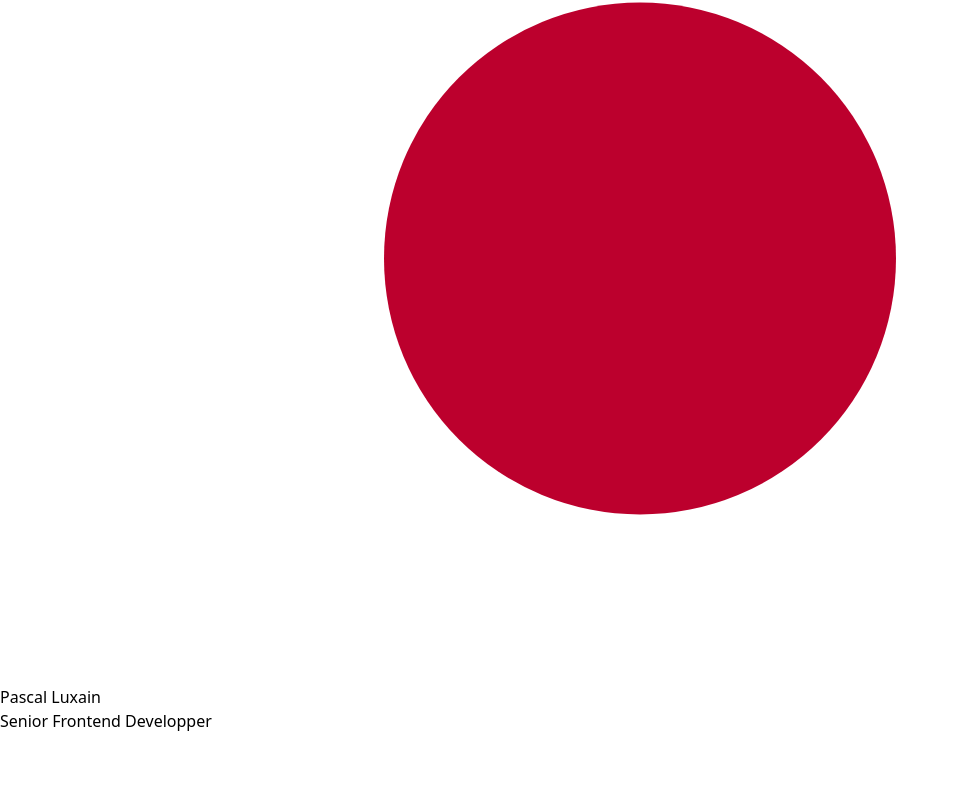
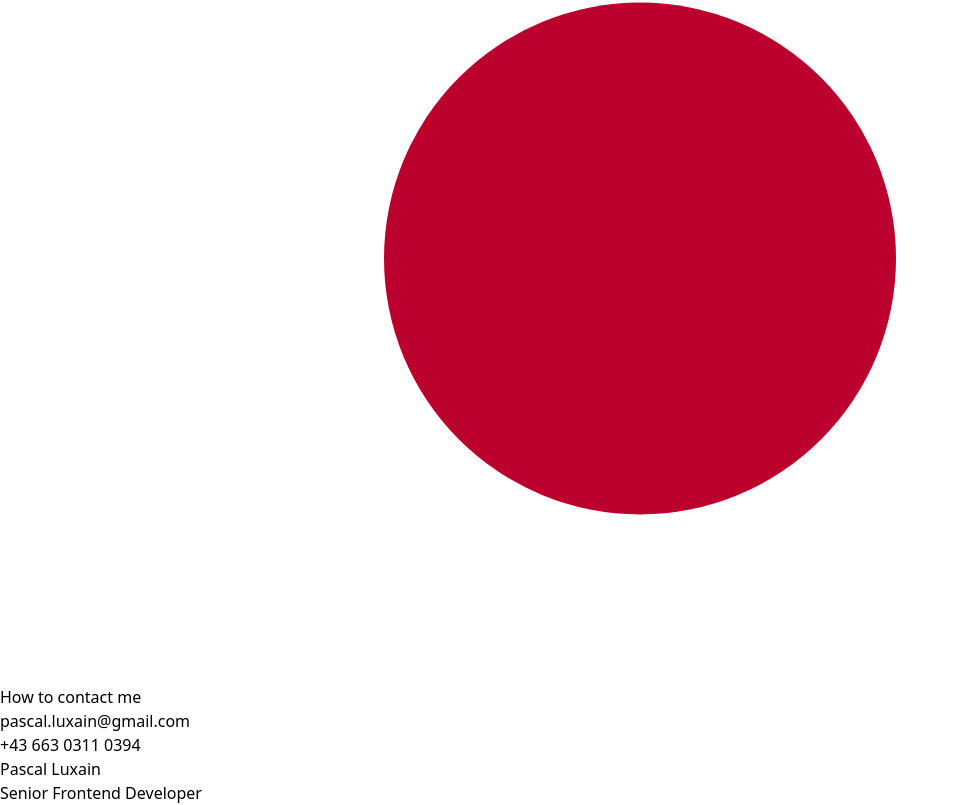
Before and after one commit to pluxain/facett.es, a Vue app: page / in a window 1280 px wide. Shown: the part 3667-4472 px from the top of the page, without its empty margins (0-959 px from the left). Before the commit the page ends 4400 px from the top, so only its background shows below. Built offline with nearby package versions, Linux system fonts and the light colour scheme.

Commit message:
add profile details

```diff
--- a/src/App.vue
+++ b/src/App.vue
@@ -1,12 +1,14 @@
 <script lang="ts" setup>
 import { computed, ref, watchEffect } from "vue";
-import { getSkills } from "@/api";
-import type { LanguageSkill, Skill } from "@/types.d";
+import { getProfile, getSkills } from "@/api";
+import type { LanguageSkill, Nullable, Profile, Skill } from "@/types.d";
 import { isHardSkill, isLanguageSkill, isSoftSkill } from "@/utils/typeguards";
 
+const profile = ref<Nullable<Profile>>(null);
 const skills = ref<Skill[]>([]);
 
 watchEffect(async () => {
+  profile.value = await getProfile("c57eb357-3bac-4375-ba09-8a2490bf7dd3");
   skills.value = await getSkills();
 });
 
@@ -36,7 +38,7 @@ const languageSkills = computed<LanguageSkill[]>(() =>
       </div>
       <div>
         <h3 class="mb-2 text-l font-bold uppercase">Languages</h3>
-        <ul class="flex gap-4">
+        <ul class="flex gap-4 text-sm">
           <li v-for="skill in languageSkills" :key="skill.id">
             <img
               :src="`/images/flags/svg/${skill.flag}.svg`"
@@ -45,15 +47,28 @@ const languageSkills = computed<LanguageSkill[]>(() =>
           </li>
         </ul>
       </div>
+      <div v-if="profile">
+        <h3 class="mb-2 text-l font-bold uppercase">How to contact me</h3>
+        <ul class="flex flex-col text-sm">
+          <li>
+            <a :href="`mailto:${profile.email}`">{{ profile.email }}</a>
+          </li>
+          <li>
+            {{ profile.phoneNumber }}
+          </li>
+        </ul>
+      </div>
     </aside>
-    <section class="col-span-2">
+    <section class="col-span-2 border-l">
       <header>
-        <h1 class="text-2xl font-bold text-center text-blue-300">
-          Pascal Luxain
-        </h1>
-        <h2 class="text-l font-bold text-center uppercase underline">
-          Senior Frontend Developper
-        </h2>
+        <div v-if="profile">
+          <h1 class="text-2xl font-bold text-center text-blue-300">
+            {{ profile.firstname }} {{ profile.lastname }}
+          </h1>
+          <h2 class="text-l font-bold text-center uppercase underline">
+            {{ profile.qualification }}
+          </h2>
+        </div>
       </header>
     </section>
   </div>
--- a/src/api/index.ts
+++ b/src/api/index.ts
@@ -1,2 +1,3 @@
 import { getSkills } from "./skills";
-export { getSkills };
+import { getProfile } from "./profiles";
+export { getProfile, getSkills };
--- /dev/null
+++ b/src/api/profiles.ts
@@ -0,0 +1,13 @@
+import type { UUID, Profile } from "@/types.d";
+
+export async function getProfile(id: UUID): Promise<Profile> {
+  return Promise.resolve({
+    id,
+    address: null,
+    email: "pascal.luxain@gmail.com",
+    firstname: "Pascal",
+    lastname: "Luxain",
+    phoneNumber: "+43 663 0311 0394",
+    qualification: "Senior Frontend Developer",
+  });
+}
```
Also changed, not shown: src/types.d/index.ts (+15 -0 lines).
